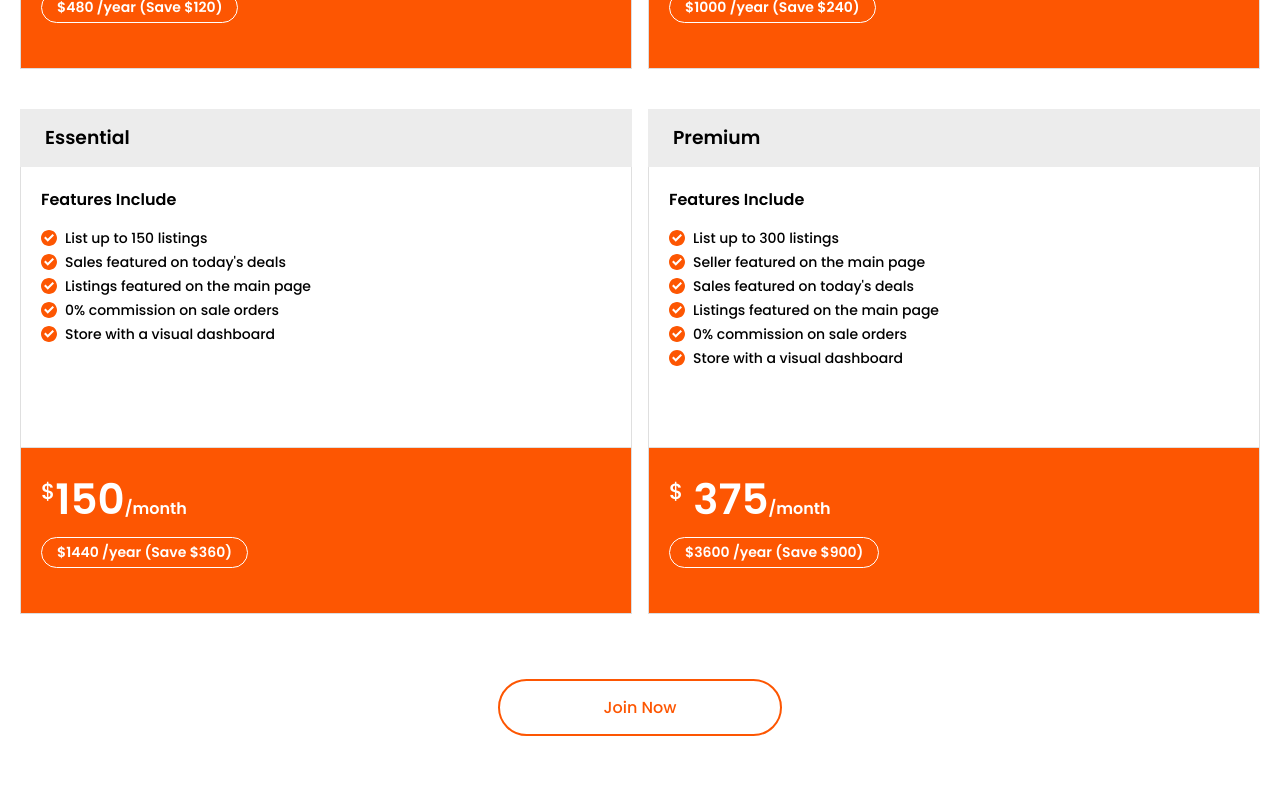
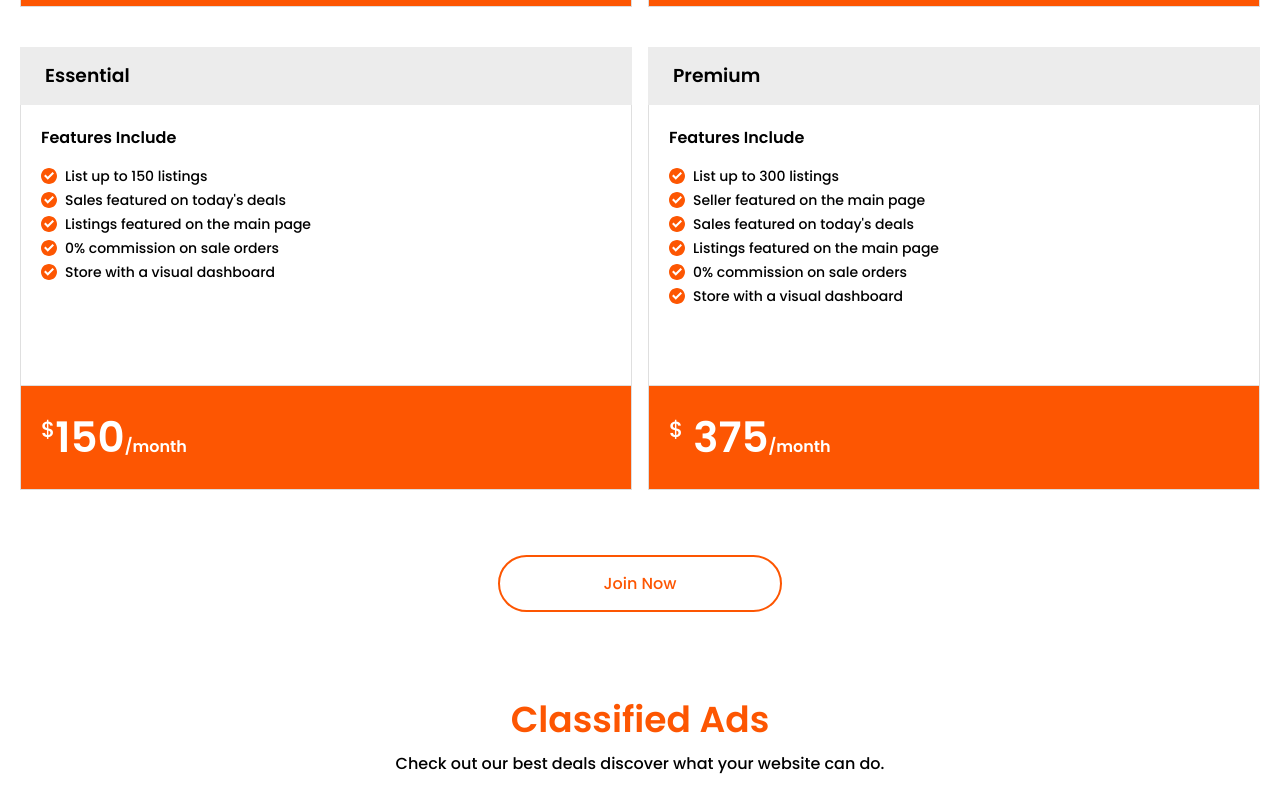
Before and after one commit to azazmuzaffar/Payment-Plans, a plain HTML site: page index.html in a window 1280 px wide. Shown: the part 665-1475 px from the top of the page. Drawn offline with Linux system fonts and the light colour scheme.

Commit message:
Alternative design!

```diff
--- a/assets/scss/styles.scss
+++ b/assets/scss/styles.scss
@@ -286,8 +286,8 @@ body {
       padding: 20px;
 
       &__inner {
-        margin-bottom: 25px;
-        min-height: 90px;
+        /* margin-bottom: 25px;
+        min-height: 90px; */
 
         .price {
           color: inherit;
--- a/index.html
+++ b/index.html
@@ -33,7 +33,6 @@
                   <div class="plan-pricing__inner">
                     <div class="annual">
                       <span class="price"><sup>$</sup>50<small>/month</small></span>
-                      <span class="pricing">$480 /year (Save $120)</span>
                     </div>
                   </div>
                 </div>
@@ -58,7 +57,6 @@
                   <div class="plan-pricing__inner">
                     <div class="annual">
                       <span class="price"><sup>$</sup>100<small>/month</small></span>
-                      <span class="pricing">$1000 /year (Save $240)</span>
                     </div>
                   </div>
                 </div>
@@ -83,7 +81,6 @@
                   <div class="plan-pricing__inner">
                     <div class="annual">
                       <span class="price"><sup>$</sup>150<small>/month</small></span>
-                      <span class="pricing">$1440 /year (Save $360)</span>
                     </div>
                   </div>
                 </div>
@@ -109,7 +106,6 @@
                   <div class="plan-pricing__inner">
                     <div class="annual">
                       <div class="price"><sup>$</sup> <span>375</span><small>/month</small></div>
-                      <div class="pricing">$3600 /year (Save $900)</div>
                     </div>
                   </div>
                 </div>
@@ -147,7 +143,6 @@
                   <div class="plan-pricing__inner">
                     <div class="annual">
                       <span class="price"><sup>$</sup>50<small>/month</small></span>
-                      <span class="pricing">$480 /year (Save $120)</span>
                     </div>
                   </div>
                 </div>
@@ -173,7 +168,6 @@
                   <div class="plan-pricing__inner">
                     <div class="annual">
                       <span class="price"><sup>$</sup>100<small>/month</small></span
-                      ><span class="pricing">$1000 /year (Save $240)</span>
                     </div>
                   </div>
                 </div>
@@ -198,7 +192,6 @@
                   <div class="plan-pricing__inner">
                     <div class="annual">
                       <span class="price"><sup>$</sup>150<small>/month</small></span
-                      ><span class="pricing">$1440 /year (Save $360)</span>
                     </div>
                   </div>
                 </div>
@@ -223,7 +216,6 @@
                   <div class="plan-pricing__inner">
                     <div class="annual">
                       <div class="price"><sup>$</sup> <span>375</span> <small>/month</small></div>
-                      <div class="pricing">$3600 /year (Save $900)</div>
                     </div>
                   </div>
                 </div>
```
Also changed, not shown: assets/scss/styles.css, 1 other file.
